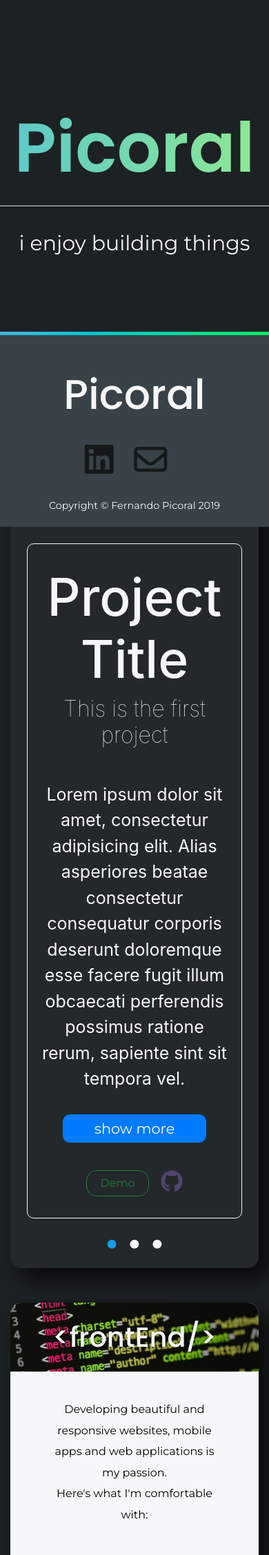
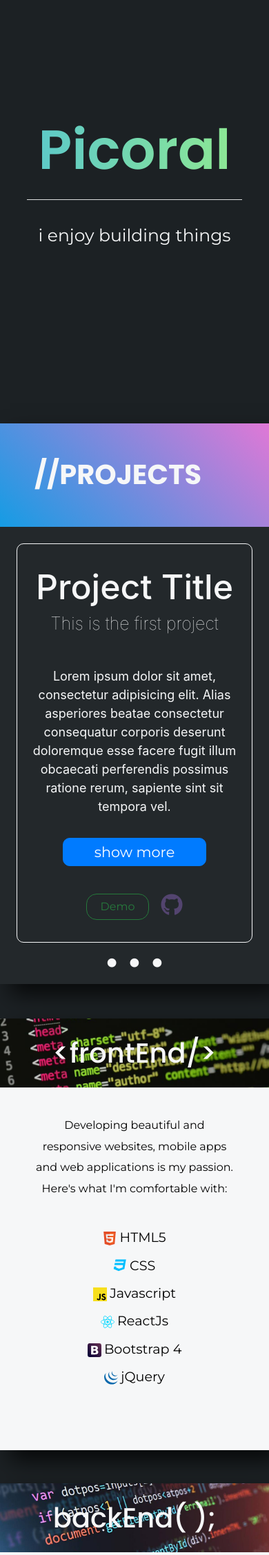
Before and after one commit to feRpicoral/fernandopicoral.com, a Node server app: page / in a window 390 px wide; the page is wider, and only the part inside the window is pictured. Shown: the part 80-2335 px from the top of that part at 69% size. Run offline with Node 20, Linux system fonts and the light colour scheme; some libraries are stand-ins or nearby versions.

Commit message:
Improved mobile compatibility

```diff
--- a/public/css/main.css
+++ b/public/css/main.css
@@ -13,9 +13,8 @@
 
 html {
     scroll-behavior: smooth;
-    height: 3000px;
+    height: 100%;
 }
-
 
 body {
     background-color: var(--main-color);
@@ -165,6 +164,19 @@ header {
     font-weight: 100;
 }
 
+/*XS Breakpoint*/
+@media screen and (max-width: 576px) {
+    .logo > hr {
+        width: 80%;
+    }
+    .logo > h1{
+        font-size: 80px;
+    }
+    .logo > h2{
+        font-size: 25px;
+    }
+}
+
 .overflow-h {
     overflow: hidden;
 }
@@ -187,6 +199,10 @@ header {
     -webkit-box-shadow: 15px 15px 30px 0px rgba(0,0,0,0.75);
     -moz-box-shadow: 15px 15px 30px 0px rgba(0,0,0,0.75);
     box-shadow: 15px 15px 30px 0px rgba(0,0,0,0.75);
+}
+
+.no-br {
+    border-radius: 0 !important;
 }
 
 #projects-wrap {
@@ -233,6 +249,21 @@ header {
 
 .project-content p {
     font-size: 25px;
+}
+
+/*XS Breakpoint*/
+@media screen and (max-width: 576px) {
+    .p-title > h1 {
+        font-size: 50px;
+    }
+    .p-title > h2 {
+        font-size: 25px;
+    }
+    .project-content p {
+        font-size: 18px;
+    }
+
+
 }
 
 .demo-btn {
@@ -298,7 +329,6 @@ a.btn-see-more {
 }
 
 .skills-col {
-    border-radius: 16px;
     background-color: var(--moon-color);
     height: 550px;
     box-shadow: 15px 15px 30px 0px rgba(0,0,0,0.75);
@@ -393,10 +423,6 @@ a.btn-see-more {
     transition: background-color .5s ease-in-out;
 }
 
-.a-btn-col:hover {
-    /*background-color: rgba(89,113,131,0.6);*/
-}
-
 .a-btn-control {
     color: var(--moon-color);
     font-size: 40px;
@@ -409,12 +435,11 @@ a.btn-see-more {
     font-size: 60px;
 }
 
-.a-btn-nxt {
-
-}
-
-.a-btn-bfr {
-
+/*XS Breakpoint*/
+@media screen and (max-width: 576px) {
+    a.a-btn-control {
+        font-size: 20px !important;
+    }
 }
 
 .contact {
@@ -451,7 +476,7 @@ a.btn-see-more {
 }
 
 .br-16 {
-    border-radius: 16px !important;
+    border-radius: 16px;
 }
 
 .contact-header {
--- a/public/css/templates/footer.css
+++ b/public/css/templates/footer.css
@@ -1,6 +1,4 @@
 footer {
-    position: sticky;
-    z-index: 20;
     background: #384248;
     height: 100%;
     padding-bottom: 20px;
@@ -8,7 +6,7 @@ footer {
     border-image-slice: 1;
     border-top-style: solid;
     border-top-width: 5px;
-    margin-top: 135px;
+    margin-top: 5rem;
     bottom: 0;
     border-bottom: none;
     border-left: none;
--- a/public/js/main.js
+++ b/public/js/main.js
@@ -271,11 +271,33 @@ var getUrlParameter = function getUrlParameter(sParam) {
 
         div = document.createElement('div');
         div.id = "projects-page-dots-wrap";
+        $(div).addClass('d-flex align-items-center justify-content-center');
+
+        let mobileLeftArrowAdded = false;
         for (let i = 0; i < numOfProjects; i++) {
+            if (!mobileLeftArrowAdded) {
+                //Left arrow mobile
+                let a = document.createElement('a');
+                $(a).addClass('a-btn-control btn-control-mobile a-btn-bfr d-sm-none mr-2');
+                a.href = 'javascript:void(0)';
+                a.innerHTML = "<i class=\"fal fa-chevron-left\"></i>";
+                mobileLeftArrowAdded = true;
+                div.appendChild(a);
+            }
+
             let linkedPageID = p.idPrefix + projectsArr[0];
             projectsArr.shift();
             div.innerHTML += "<i class=\"fas fa-circle page-dot\" data-linked-page='#" + linkedPageID + "'></i>";
         }
+
+        //Right arrow mobile
+        let a = document.createElement('a');
+        $(a).addClass('a-btn-control btn-control-mobile a-btn-nxt d-sm-none ml-2');
+        a.href = 'javascript:void(0)';
+        a.innerHTML = "<i class=\"fal fa-chevron-right\"></i>";
+        mobileLeftArrowAdded = true;
+        div.appendChild(a);
+
         $('.page-dot-col')[0].appendChild(div);
         div.children[0].classList.add('page-dot-active');
     })();
@@ -309,7 +331,6 @@ var getUrlParameter = function getUrlParameter(sParam) {
     })();
 
     //Make sure skills columns are equal height
-    //TODO Make lists aligned by center
     (function () {
         let cols = $('.skills-col');
         let highest = cols[0].offsetHeight;
@@ -325,7 +346,6 @@ var getUrlParameter = function getUrlParameter(sParam) {
 
     })();
 
-    //TODO Add mobile compatibility - maybe just scale things nicely, to avoid a headache with dragging
     //Handle next/previous project buttons and dots
     (function (pWrap = $('.project-content-wrap'), p = projects) {
 
@@ -389,6 +409,7 @@ var getUrlParameter = function getUrlParameter(sParam) {
         //Handle page dot click
         $.each($('#projects-page-dots-wrap').children(), function (index, item) {
 
+            if (!$(item).hasClass('btn-control-mobile')) {
                 $(item).click(function () {
                     let active = $('.page-dot-active');
                     if ($(item) !== active) {
@@ -406,6 +427,8 @@ var getUrlParameter = function getUrlParameter(sParam) {
                         updateArrows();
                     }
                 });
+            }
+
         });
 
         //Only to be called when changing views using the arrows due to its dependencies
@@ -445,9 +468,46 @@ var getUrlParameter = function getUrlParameter(sParam) {
     //Go to contact form feedback if present
     window.onload = function () {
         if (getUrlParameter('contact')) {
+            $('.contact-status').removeClass('text-primary');
             window.scrollTo(0, document.getElementById('contact-form').offsetTop)
         }
+    };
+
+    $('#submit-btn').click(function () {
+        let e = $('.contact-status');
+        e[0].innerHTML = 'Hold on, your message is being sent...';
+        e.addClass('text-primary');
+    });
+
+
+    //Edit styles if mobile
+    (function () {
+        if (getBreakpoint() === 'xs') {
+            let main = $('.main-wrap');
+            main.removeClass('container');
+            main.addClass('container-fluid');
+            main.css('padding', '0');
+
+            for (let e of $('.main-card-wrap')) {
+                $(e).addClass('no-br');
             }
 
+            for (let e of $('.br-16')) {
+                $(e).addClass('no-br');
+            }
+
+            $('.contact-header').addClass('no-br');
+            $('.skills-header').addClass('no-br');
+            $('.projects-header').addClass('no-br');
+
+            for (let e of $('.a-btn-col')) {
+                $(e).remove();
+            }
+        }
+    })();
+
+
+
 //END Wrapper function
+//TODO Refactor this file using ejs partials and organize better the code, the same goes to the css main file
 })();
--- a/public/js/templates/footer.js
+++ b/public/js/templates/footer.js
@@ -3,14 +3,6 @@
 (function () {
 
     let f =  $('footer:first');
-
-
-    window.addEventListener("scroll", (function() {
-            //Fade and show (hidden to avoid bugs on page load) footer
-            f.removeClass('invisible');
-            fadeOnScroll(f[0], "in");
-        }
-    ));
 
     f.children('h1').click(function () {
         window.scrollTo(0,0);
--- a/views/index.ejs
+++ b/views/index.ejs
@@ -120,6 +120,7 @@
                         </div>
                     </div>
 
+<!--                    TODO Add .a-btn-col (page buttons) near page dots when on xs-->
                     <div class="row m-auto text-center page-dot-row">
                         <div class="col mb-4 page-dot-col">
                         </div>
@@ -131,7 +132,7 @@
             <section class="main-card-wrap order-2 skills-wrap" id="skills-wrap">
                 <div class="skills br-16" id="skills">
                     <div class="row skills-row m-auto justify-content-around">
-                        <div class="h-100 mr-lg-5 mb-lg-0 mb-5 col-12 col-lg p-0 skills-col">
+                        <div class="h-100 mr-lg-5 mb-lg-0 mb-5 col-12 col-lg p-0 br-16 skills-col">
                             <div class="front-end-img skills-header d-flex justify-content-center align-items-center">
                                 <h1>&ltfrontEnd/&gt</h1>
                             </div>
@@ -224,7 +225,7 @@
                             </div>
                             <p class="contact-status <%=contact.class%>"><%=contact.message%></p>
 
-                            <button type="submit" class="btn btn-lg btn-outline-success mt-3 text-capitalize">submit</button>
+                            <button id="submit-btn" type="submit" class="btn btn-lg btn-outline-success mt-3 text-capitalize">submit</button>
                         </form>
                     </div>
                 </div>
--- a/views/templates/footer.ejs
+++ b/views/templates/footer.ejs
@@ -1,5 +1,5 @@
 <%//Depends on jQuery and BS4. It's assumed that the libs are already instantiated%>
-<footer class="container-fluid text-center invisible">
+<footer class="container-fluid text-center">
     <link rel="stylesheet" href="/css/templates/footer.css">
     <h1>Picoral</h1>
     <ul class="text-center">
```
Lines whose indentation alone changed are shown as unchanged.
